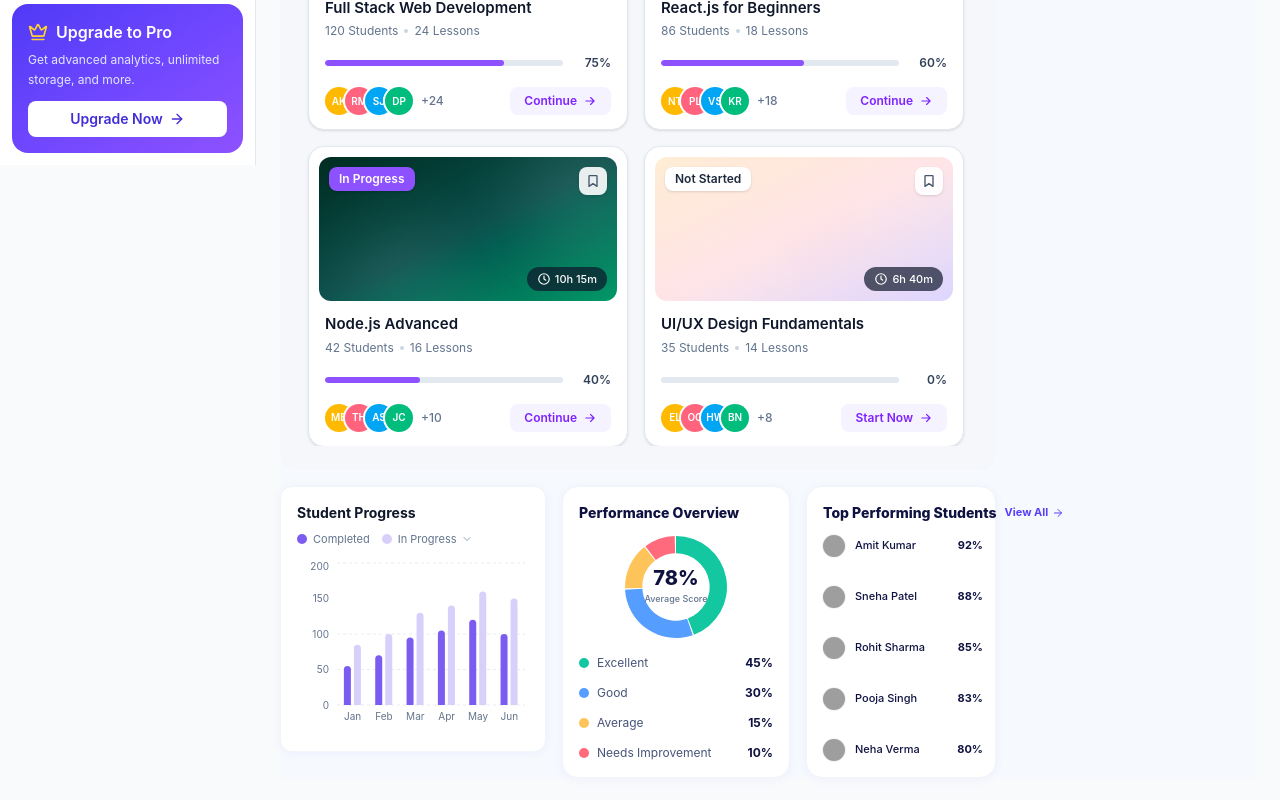
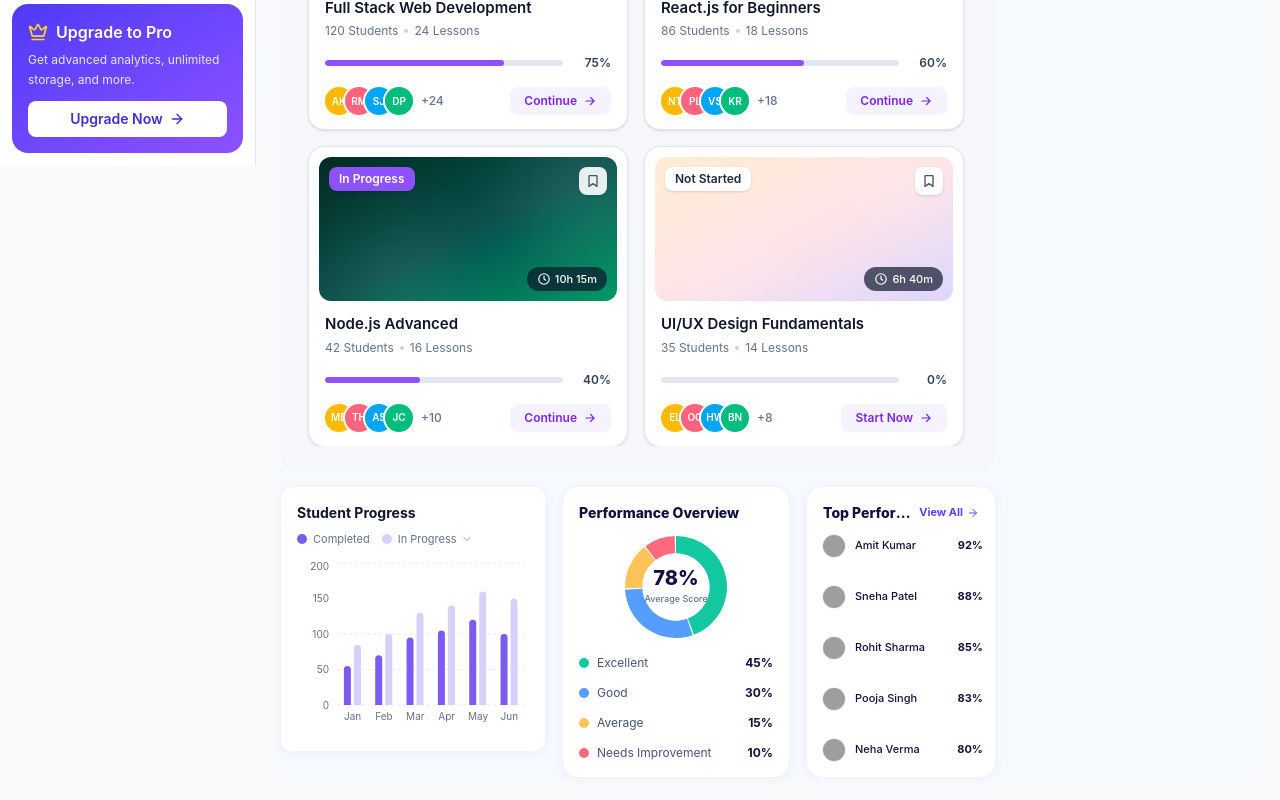
Before and after one commit to iamayushkarma/lms-dashbaord, a React (Vite) app: page / in a window 1280 px wide. Shown: the part 635-1435 px from the top of the page. Built offline with nearby package versions, Linux system fonts and the light colour scheme; grey boxes are pictures that could not be loaded.

Commit message:
changes in top performing students component

```diff
--- a/src/dashboard/components/student-stats/TopPerformingStudents.tsx
+++ b/src/dashboard/components/student-stats/TopPerformingStudents.tsx
@@ -16,12 +16,12 @@ function TopPerformingStudents() {
   return (
     <section className="flex h-full min-w-0 flex-col rounded-2xl border border-slate-100 bg-white p-4 shadow-[0_2px_10px_rgba(99,102,241,0.06)]">
       <div className="flex items-center justify-between gap-2">
-        <h3 className="whitespace-nowrap text-sm font-extrabold text-[#0f1240]">
+  <h3 className="min-w-0 truncate text-sm font-extrabold text-[#0f1240]">
     Top Performing Students
   </h3>
   <a
     href="#"
-          className="flex shrink-0 items-center gap-1 text-[11px] font-bold text-[#5b3ff8] hover:text-[#4a2fe0]"
+    className="flex shrink-0 items-center gap-1 whitespace-nowrap text-[11px] font-bold text-[#5b3ff8] hover:text-[#4a2fe0]"
   >
     View All
     <ArrowRight className="h-3 w-3" />
```
Lines whose indentation alone changed are shown as unchanged.
